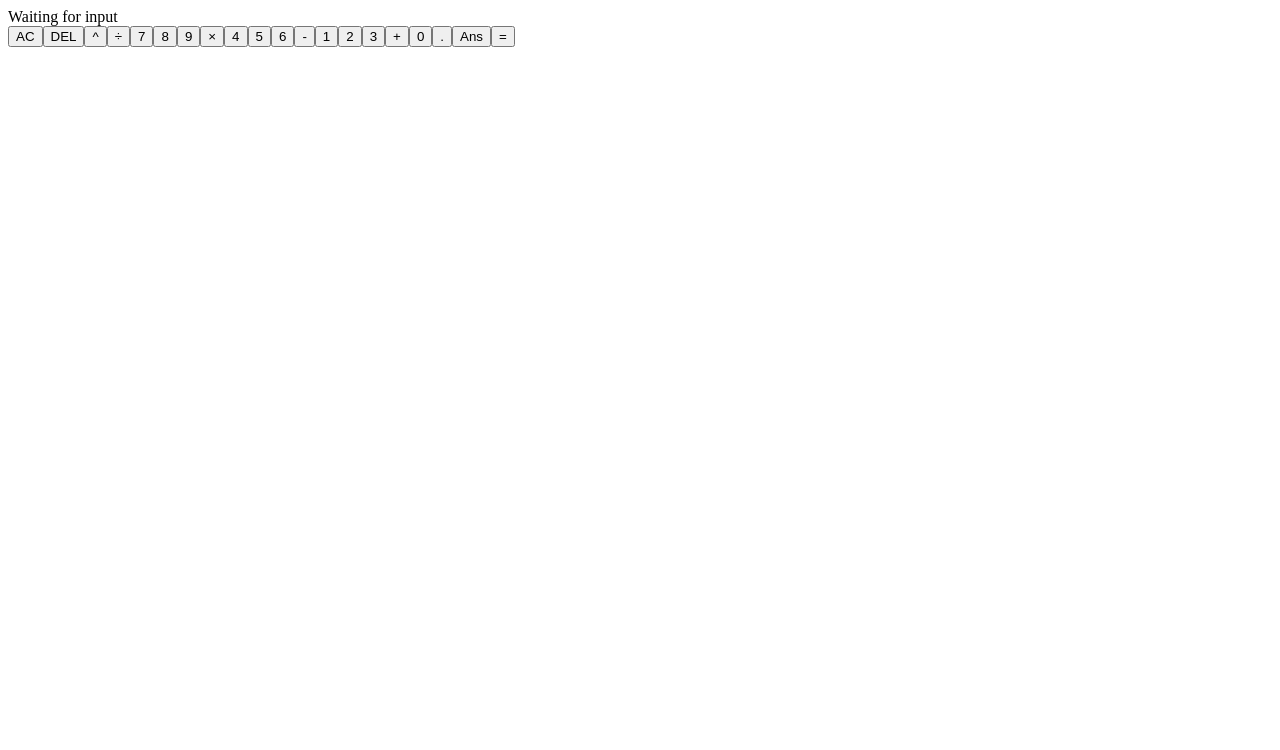
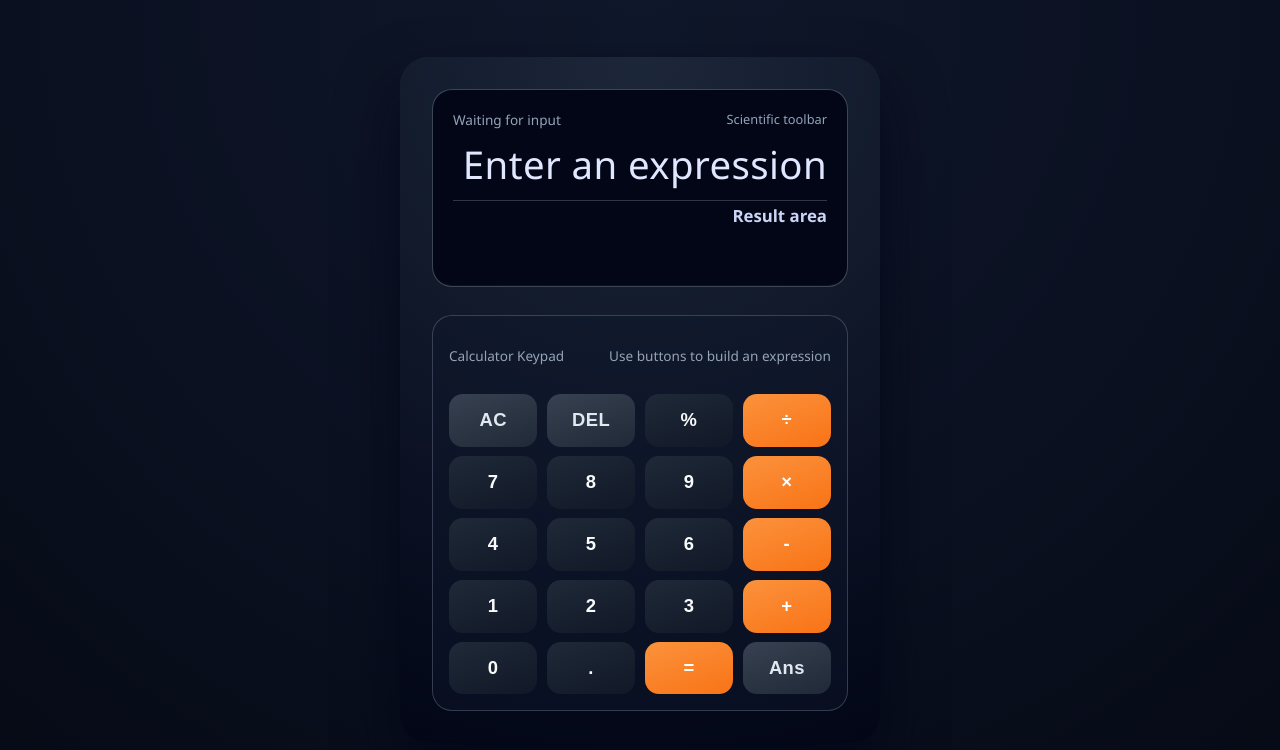
Before and after one commit to johnwick22012026-source/Calculator, a React (Vite) app: page / in a window 1280 px wide. Shown: the top 750 px of the page. Built offline with nearby package versions, Linux system fonts and the light colour scheme.

Commit message:
feat(CALC-29): Wire expression input to evaluation flow — src/App.tsx

```diff
--- a/src/App.tsx
+++ b/src/App.tsx
@@ -1,49 +1,8 @@
 import React, { useState } from 'react'
+import './App.css'
+import CalculatorDisplay from './components/CalculatorDisplay'
+import CalculatorKeypad from './components/CalculatorKeypad'
 import { evaluateExpression, ExpressionError } from './utils/expression'
-
-// Embedded placeholder display component to avoid missing module errors
-interface DisplayProps {
-  expression: string
-  result: string
-  statusLabel: string
-  error: string
-}
-const CalculatorDisplay: React.FC<DisplayProps> = ({ expression, result, statusLabel, error }) => (
-  <div className="calculator-display">
-    <div className="status-label">{statusLabel}</div>
-    {error ? (
-      <div className="error">{error}</div>
-    ) : (
-      <div className="values">
-        <span className="expression">{expression}</span>
-        {result && <span className="result">= {result}</span>}
-      </div>
-    )}
-  </div>
-)
-
-// Embedded placeholder keypad component to avoid missing module errors
-interface KeypadProps {
-  onKeyPress: (key: string) => void
-}
-const CalculatorKeypad: React.FC<KeypadProps> = ({ onKeyPress }) => {
-  const keys = [
-    'AC', 'DEL', '^', '÷',
-    '7', '8', '9', '×',
-    '4', '5', '6', '-',
-    '1', '2', '3', '+',
-    '0', '.', 'Ans', '='
-  ]
-  return (
-    <div className="calculator-keypad">
-      {keys.map(key => (
-        <button key={key} onClick={() => onKeyPress(key)}>
-          {key}
-        </button>
-      ))}
-    </div>
-  )
-}
 
 export default function App() {
   const [expression, setExpression] = useState<string>('')
@@ -75,20 +34,16 @@
         }
         newExpr = `${prev}.`
       }
-      setResult('')
-      setError('')
-      setStatusLabel('Editing')
+      setEditingFeedback()
       return newExpr
     })
   }
 
   const deleteLastCharacter = () => {
     setExpression(prev => {
-      const newExpr = prev ? prev.slice(0, -1) : ''
+      const newExpr = prev.slice(0, -1)
       if (newExpr) {
-        setResult('')
-        setError('')
-        setStatusLabel('Editing')
+        setEditingFeedback()
       } else {
         setResult('')
         setError('')
@@ -107,11 +62,17 @@
 
   const handleKeyPress = (key: string) => {
     if (['+', '-', '×', '÷', '*', '/', '^'].includes(key)) {
+      // Prevent leading binary operators other than unary minus
       if (!expression && key !== '-') {
         return
       }
+
       setExpression(prev => {
         if (/[+\-×÷*/^]$/.test(prev)) {
+          // Don't replace a standalone unary minus with another operator
+          if (prev.length === 1) {
+            return prev
+          }
           return prev.slice(0, -1) + key
         }
         return prev + key
```
